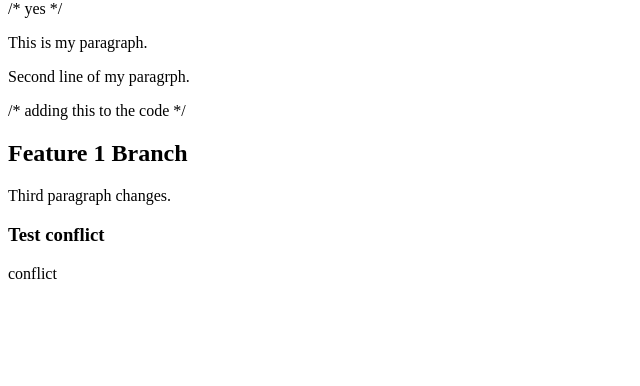
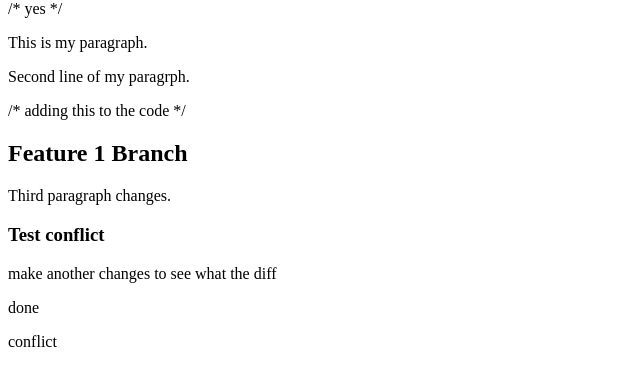
Before and after one commit to bigapple1073/testing, a plain HTML site: page index.html in a window 1280 px wide. Shown: the part 66-452 px from the top of the page, without its empty margins (0-640 px from the left). Drawn offline with Linux system fonts and the light colour scheme.

Commit message:
add more changes to see

```diff
--- a/index.html
+++ b/index.html
@@ -11,7 +11,11 @@
 
 <p>Third paragraph changes.</p>
 <h3> Test conflict</h3>
+  <p> make another changes to see what the diff</p>
+  <p>done</p>
 <p>conflict</p>
+
+
 
 
 
```
